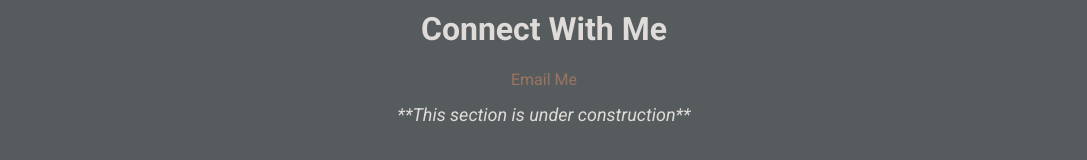
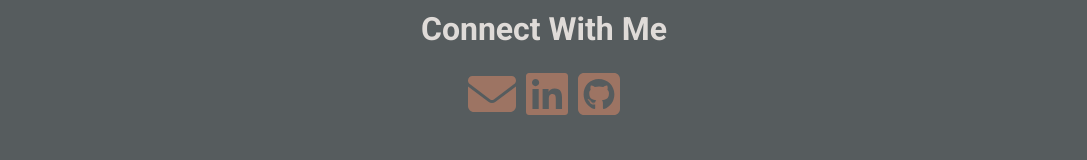
Before and after one commit to pat-kelly/react-portfolio, a React (Create React App) app: page / in a window 1280 px wide. Shown: the part 1911-2071 px from the top of the page, without its empty margins (96-1183 px from the left). Before the commit the page ends 2036 px from the top, so only its background shows below. Built offline with nearby package versions, Linux system fonts and the light colour scheme.

Commit message:
adds links to contact section

```diff
--- a/package.json
+++ b/package.json
@@ -3,6 +3,10 @@
   "version": "0.1.0",
   "private": true,
   "dependencies": {
+    "@fortawesome/fontawesome-svg-core": "^6.3.0",
+    "@fortawesome/free-brands-svg-icons": "^6.3.0",
+    "@fortawesome/free-solid-svg-icons": "^6.3.0",
+    "@fortawesome/react-fontawesome": "^0.2.0",
     "@testing-library/jest-dom": "^5.16.5",
     "@testing-library/react": "^13.4.0",
     "@testing-library/user-event": "^13.5.0",
--- a/public/index.html
+++ b/public/index.html
@@ -31,6 +31,7 @@
       Learn how to configure a non-root public URL by running `npm run build`.
     -->
     <title>Patrick Kelly</title>
+    <script src="https://kit.fontawesome.com/97708b78eb.js" crossorigin="anonymous"></script>
   </head>
   <body>
     <noscript>You need to enable JavaScript to run this app.</noscript>
--- a/src/App.js
+++ b/src/App.js
@@ -1,12 +1,19 @@
 // import logo from './logo.svg';
 import './App.css';
 // import { Routes, Route } from 'react-router-dom';
+// import ReactDOM from 'react-dom'
+import { library } from '@fortawesome/fontawesome-svg-core';
+import { fab } from '@fortawesome/free-brands-svg-icons';
+import { faCheckSquare, faEnvelope } from '@fortawesome/free-solid-svg-icons';
+
+
 import NavBar from './components/Navbar/Navbar';
 import Home from './components/Home/Home';
 import TechBadges from './components/TechBadges/TechBadges';
 import Projects from './components/Projects/Projects';
 import About from './components/About/About';
 
+library.add(fab, faCheckSquare, faEnvelope);
 
 function App() {
   return (
--- a/src/components/About/About.jsx
+++ b/src/components/About/About.jsx
@@ -1,5 +1,8 @@
 import { Link } from 'react-router-dom';
 import styles from './About.module.css';
+import { FontAwesomeIcon } from '@fortawesome/react-fontawesome';
+// import { faEnvelope } from '@fortawesome/free-solid-svg-icons';
+// import { faLinkedIn }
 
 const About = () => {
   return (
@@ -18,16 +21,24 @@ const About = () => {
       <div className={styles.borderElement}></div>
       <div id='contact' className={styles.connectContainer}>
         <h1>Connect With Me</h1>
+        <div className={styles.linkContainer}>
           <Link
             to='#'
             onClick={(e) =>{
               window.location.href = "mailto:kelly.patj@gmail.com";
               e.preventDefault();
             }}
+            className={styles.emailLink}
           >
-          Email Me
+            <FontAwesomeIcon icon='envelope' size='3x'/>
           </Link>
-        <div>**This section is under construction**</div>
+          <Link to='https://www.linkedin.com/in/patrick-kelly32/'>
+            <FontAwesomeIcon icon='fa-brands fa-linkedin' size='3x'/>
+          </Link>
+          <Link to='https://github.com/pat-kelly'>
+            <FontAwesomeIcon icon='fa-brands fa-square-github' size='3x' />
+          </Link>
+        </div>
       </div>
     </div>
   );
--- a/src/components/About/About.module.css
+++ b/src/components/About/About.module.css
@@ -40,14 +40,20 @@
 .connectContainer a{
   text-decoration: none;
   color: var(--leather);
+  transition: 250ms;
 }
 
-.connectContainer :last-child{
-  margin-top:15px;
-  font-size: 18px;
-  font-style: italic;
+.connectContainer a:hover{
+  color: var(--linenWhite)
 }
 
 .photo{
   border-radius: 50px;
 }
+
+.linkContainer{
+  display: flex;
+  gap: 10px;
+  align-items: center;
+  margin-bottom: 50px;
+}
```
Also changed, not shown: 1 other file (tests, documents, lock files or other folders). Lines whose indentation alone changed are shown as unchanged.
